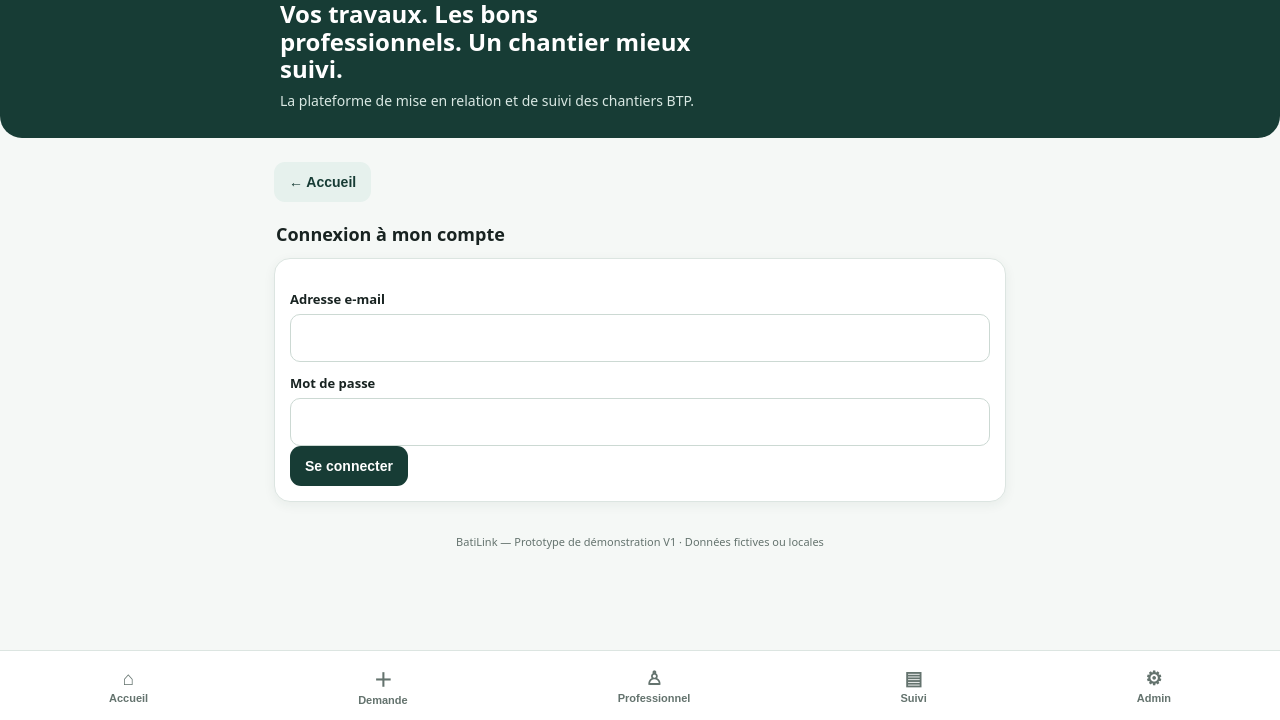
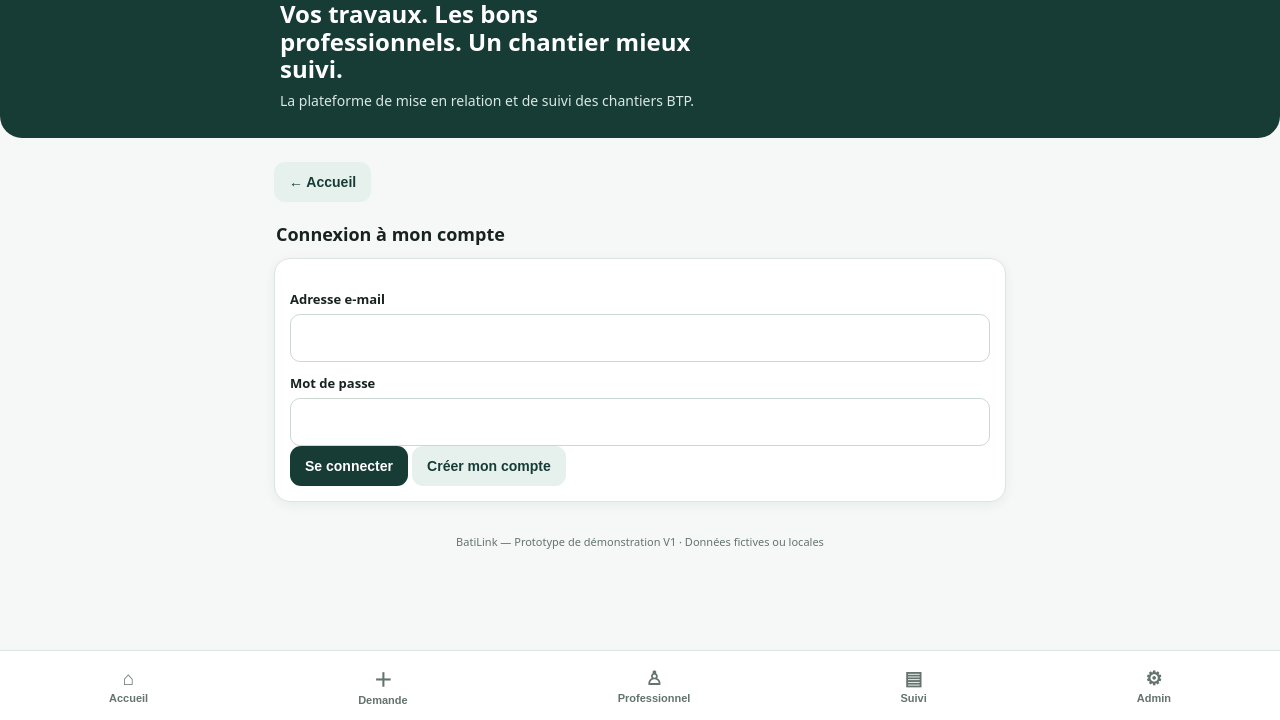
Before and after one commit to shonamataila2/Batilink, a plain HTML site: page index.html in a window 1280 px wide. Both pictures are taken after a click on the button "🔐 Connexion à mon compte". Shown: the part 80-800 px from the top of the page. Drawn offline with nearby package versions, Linux system fonts and the light colour scheme.

Commit message:
Add signup button to the form in index.html

```diff
--- a/index.html
+++ b/index.html
@@ -128,6 +128,11 @@
       <button type="submit" class="btn">
         Se connecter
       </button>
+
+<button type="submit" name="action" value="signup" class="btn secondary">
+  Créer mon compte
+</button>
+
     </form>
 
     <button type="button" id="account-logout"
```
